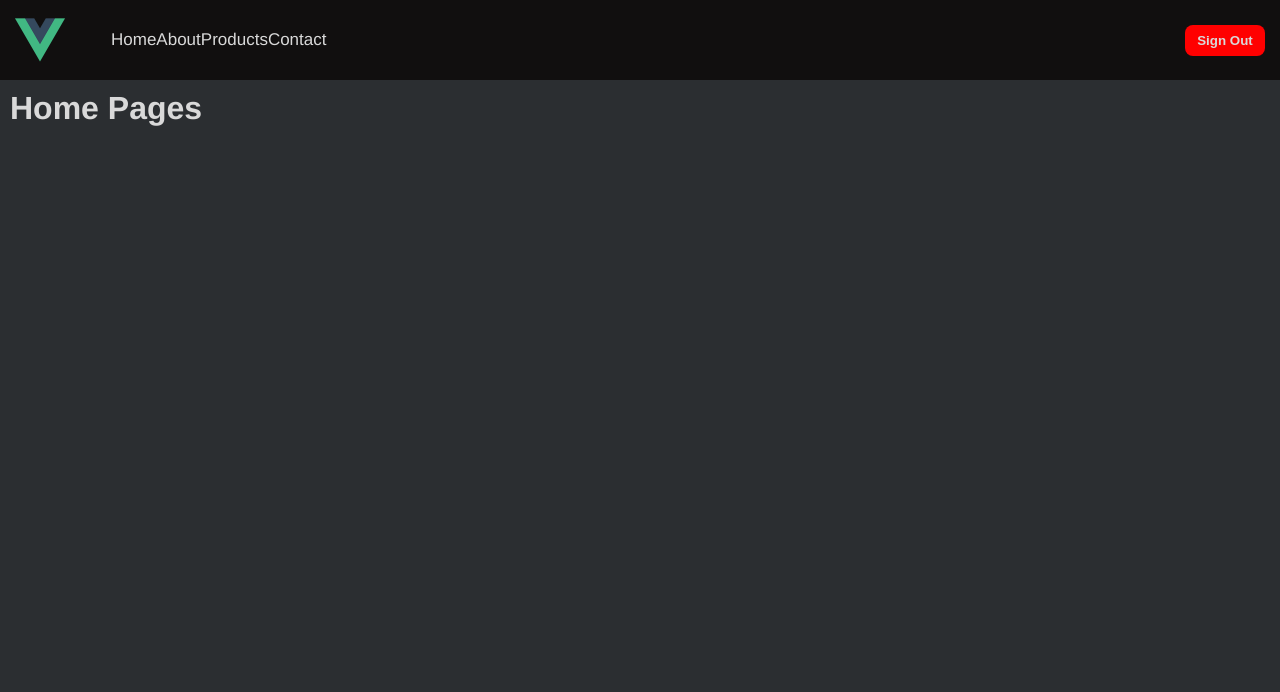
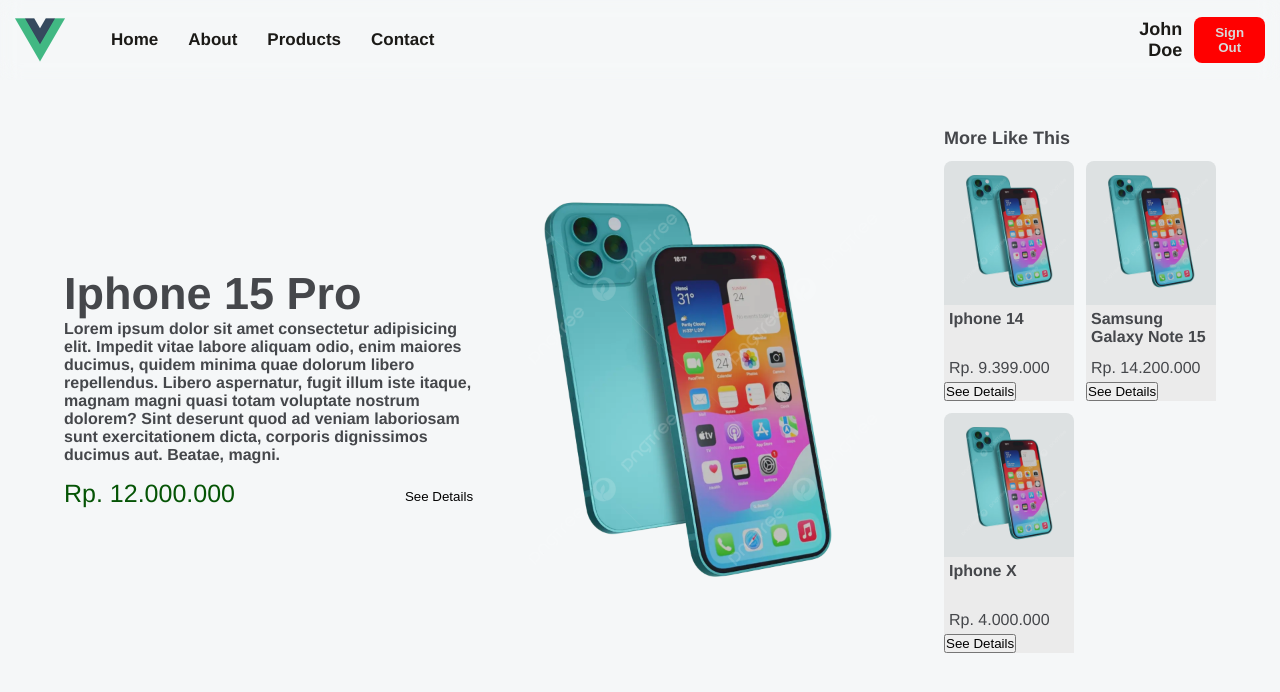
Before and after one commit to VannWasHere/learn-vue, a Vue app: page / in a window 1280 px wide. Shown: the top 692 px of the page. Built offline with nearby package versions, Linux system fonts and the light colour scheme.

Commit message:
Adding Some Content

```diff
--- a/src/App.vue
+++ b/src/App.vue
@@ -1,5 +1,5 @@
 <template>
-  <NavigationBar/>
+  <NavigationBar name="John Doe"/>
   <main>
     <router-view/>
   </main>
@@ -23,18 +23,18 @@
 }
 
 body {
-  background-color: #2b2e31;
+  background-color: #F5F7F8;
 }
 
 #app {
   font-family: Avenir, Helvetica, Arial, sans-serif;
   -webkit-font-smoothing: antialiased;
   -moz-osx-font-smoothing: grayscale;
-  color: #d9d9d9;
+  color: #45474B;
 }
 
 main {
-  padding: 10px;
+  margin: 8rem 4rem;
 }
 
 .vue-link {
--- /dev/null
+++ b/src/components/MiniCard.vue
@@ -0,0 +1,64 @@
+<template>
+    <div class="card-container">
+        <div class="card-image">
+            <img src="../assets/sample-images.png" alt="Product Names">
+        </div>
+        <div class="card-info">
+            <div class="card-desc">
+                <p id="product-name">{{ ProductName }}</p>
+                <p id="product-price">Rp. {{ ProductPrice }}</p>
+            </div>
+            <button id="see-details">See Details</button>
+        </div>
+    </div>
+</template>
+
+<script>
+export default {
+    name: 'MiniCard',
+    props: {
+        ProductName: String,
+        ProductPrice: String
+    }
+}
+</script>
+
+<style scoped>
+.card-container {
+    display: flex;
+    cursor: pointer;
+    flex-direction: column;
+    justify-content: space-between;
+    width: 130px;
+    height: 240px;
+    border-top-right-radius: 8px;
+    border-top-left-radius: 8px;
+    background-color: #dde1e2;
+}
+.card-image {
+    width: 100%;
+    text-align: center;
+    padding: 10px;
+}
+.card-image img {
+    width: max-content;
+    width: 120px;
+    height: 120px;
+}
+.card-info {
+    height: 100%;
+    background-color: #ebebeb;
+}
+.card-desc {
+    display: flex;
+    flex-direction: column;
+    justify-content: space-between;
+    height: 80%;
+    padding: 5px;
+    border-top-right-radius: 8px;
+    border-top-left-radius: 8px;
+}
+#product-name {
+    font-weight: bold;
+}
+</style>
--- a/src/components/NavigationBar.vue
+++ b/src/components/NavigationBar.vue
@@ -36,7 +36,11 @@
         display: flex;
         justify-content: space-between;
         padding: 15px;
-        background-color: rgb(17, 15, 15);
+        background-color: transparent;
+        backdrop-filter: blur(10px);
+        position: fixed;
+        width: 100%;
+        top: 0;
     }
     .left-navbar {
         display: flex;
@@ -61,6 +65,7 @@
     .nav-list ul {
         display: flex;
         justify-content: space-between;
+        gap: 30px;
     }
     .right-navbar {
         display: flex;
@@ -75,7 +80,7 @@
     }
     .profile-section h2 a{
         text-decoration: none;
-        color: #d9d9d9;
+        color: #1B1A17;
     }
     #sign-out-button {
         cursor: pointer;
@@ -87,4 +92,8 @@
         color: #d9d9d9;
         font-weight: bold;
     }
+    .vue-link {
+        color: #1B1A17;
+        font-weight: bold;
+    }
 </style>
--- a/src/pages/HomePages.vue
+++ b/src/pages/HomePages.vue
@@ -1,11 +1,86 @@
 <template>
-    <div class="">
-        <h1>Home Pages</h1>
-    </div>
+    <section class="home-main">
+        <div class="home-header">
+            <section class="home-desc">
+                <p id="product-name">Iphone 15 Pro</p>
+                <p id="product-desc">Lorem ipsum dolor sit amet consectetur adipisicing elit. Impedit vitae labore aliquam odio, enim maiores ducimus, quidem minima quae dolorum libero repellendus. Libero aspernatur, fugit illum iste itaque, magnam magni quasi totam voluptate nostrum dolorem? Sint deserunt quod ad veniam laboriosam sunt exercitationem dicta, corporis dignissimos ducimus aut. Beatae, magni.</p>
+                <div class="home-product-checkout">
+                    <p id="product-price">Rp. 12.000.000</p>
+                    <button id="main-product-checkout">See Details</button>
+                </div>
+            </section>
+            <section class="home-product-pict">
+                <img src="../assets/sample-images.png" alt="Product Name">
+            </section>
+            <section class="home-product-similiar">
+                <h2>More Like This</h2>
+                <div class="mini-card-container">
+                    <MiniCard ProductName="Iphone 14" ProductPrice="9.399.000"/>
+                    <MiniCard ProductName="Samsung Galaxy Note 15" ProductPrice="14.200.000"/>
+                    <MiniCard ProductName="Iphone X" ProductPrice="4.000.000"/>
+                </div>
+            </section>
+        </div>
+    </section>
 </template>
 
 <script>
+import MiniCard from '../components/MiniCard.vue';
 export default {
-    name: "HomePages"
+    name: "HomePages",
+    components: {
+        MiniCard
+    }
 }
 </script>
+
+<style scoped>
+.home-header {
+    display: flex;
+    gap: 20px;
+    align-items: center;
+}
+.home-desc{
+    display: flex;
+    flex-direction: column;
+    font-weight: 600;
+    flex: 1;
+}
+#product-name {
+    font-size: 45px;
+}
+.home-product-checkout {
+    display: flex;
+    justify-content: space-between;
+    margin-top: 15px;
+}
+#product-price {
+    color: rgb(5, 84, 5);
+    font-size: 25px;
+    font-weight: 500;
+}
+#main-product-checkout {
+    cursor: pointer;
+    border: none;
+    background-color: transparent;
+    padding: 10px;
+    width: 90px;
+}
+.home-product-pict {
+    flex: 1;
+    width: max-content;
+}
+.home-product-pict img {
+    width: 400px;
+    height: 400px;
+}
+.home-product-similiar h2 {
+    font-size: 18px;
+}
+.mini-card-container {
+    margin-top: 12px;
+    display: grid;
+    grid-template-columns: auto auto;
+    gap: 12px;
+}
+</style>
```
Also changed, not shown: src/assets/sample-images.png (added), src/components/ButtonElement.vue (added).
